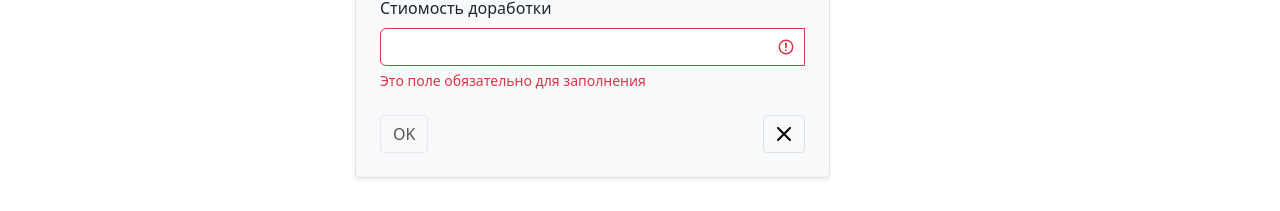
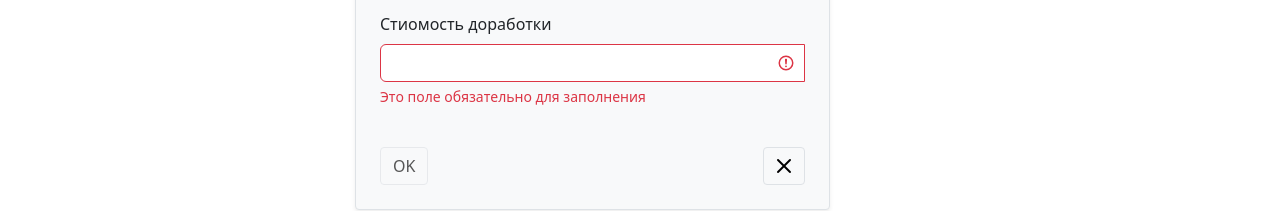
Before and after one commit to AndreyDid/terminals-fs, a React (Create React App) app in the folder client/: page /createWorks in a window 1280 px wide. Shown: the part 266-477 px from the top of the page. Built offline with nearby package versions, Linux system fonts and the light colour scheme; no server answers.

Commit message:
fix textField

```diff
--- a/client/src/app/components/inputs/textField.jsx
+++ b/client/src/app/components/inputs/textField.jsx
@@ -54,7 +54,7 @@ const TextField = ({id, placeholder, label, type, name, value, onChange, error,
                         <span className='text-secondary'>+1</span>
                     </button>
                 )}
-                {error && <div className="invalid-feedback">{error}</div>}
+                {error && <p className="invalid-feedback">{error}</p>}
             </div>
         </div>
     )
--- a/client/src/app/components/page/createTerminal.jsx
+++ b/client/src/app/components/page/createTerminal.jsx
@@ -229,7 +229,7 @@ const CreateTerminal = () => {
                                 onChange={handleChangeEnd}
                                 increment={handleIncrement}
                                 placeholder='До'
-                                error={errors.number}
+                                // error={errors.number}
                             />
                         </div>
                         <TextField
```
